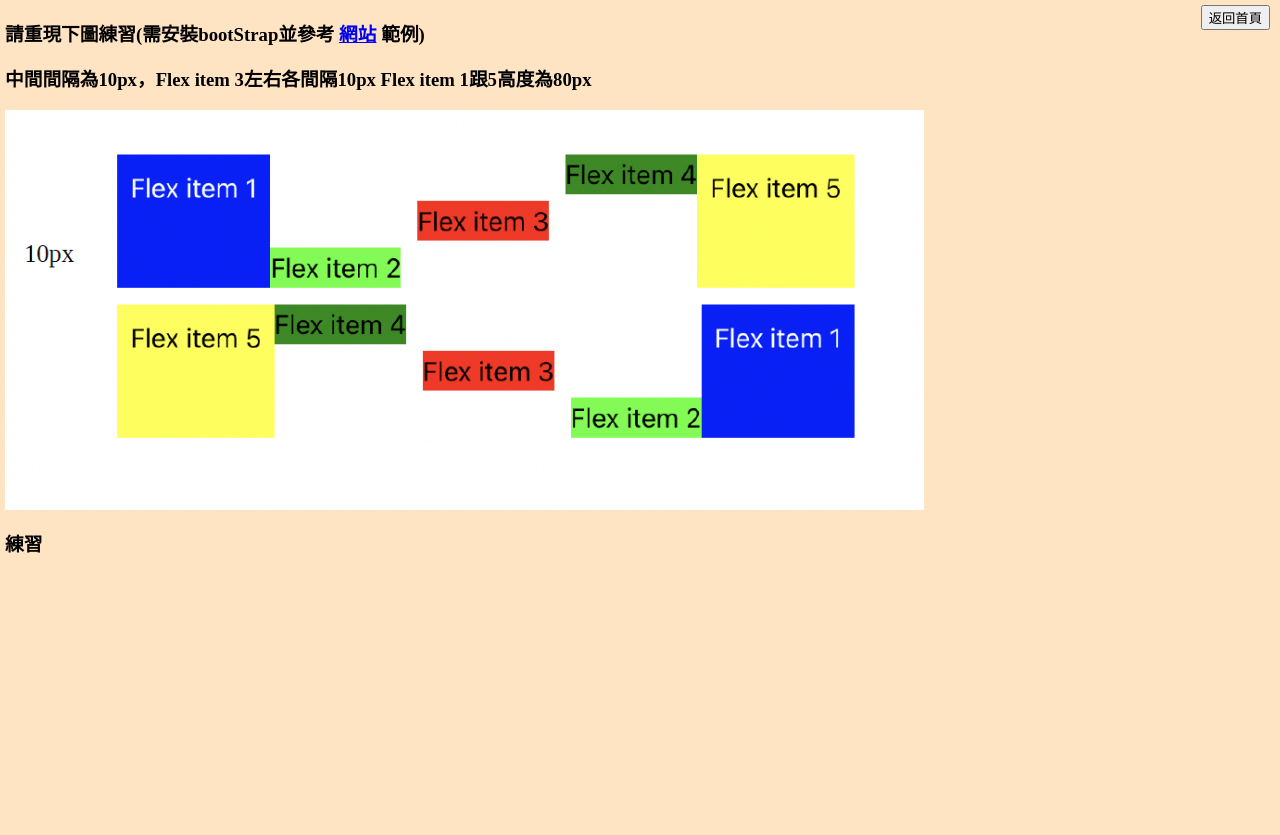
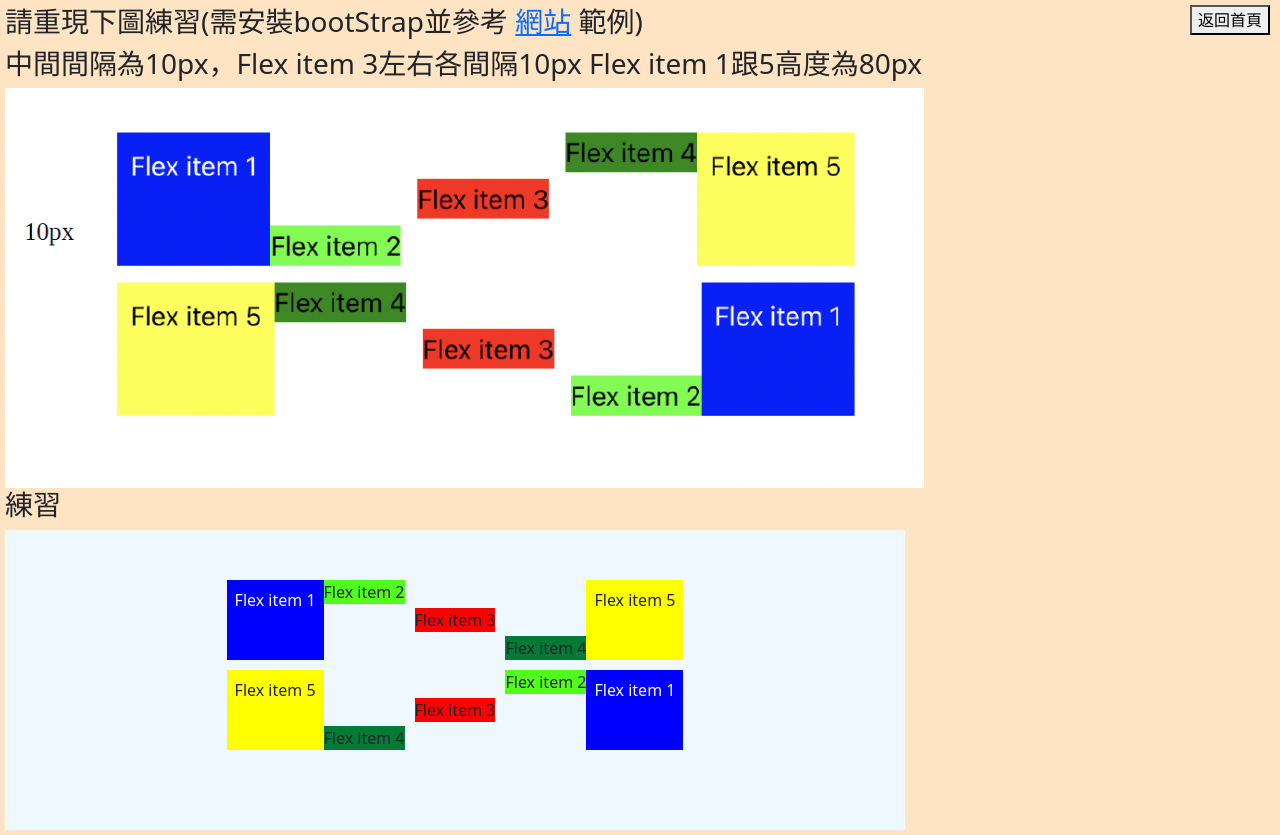
Before and after one commit to lingyilun/practise, an Angular app: page /practise3 in a window 1280 px wide. Before the commit the page ends 800 px from the top, so only its background shows below. Built offline with nearby package versions, Linux system fonts and the light colour scheme.

Commit message:
練習三

```diff
--- a/angular.json
+++ b/angular.json
@@ -32,7 +32,8 @@
               }
             ],
             "styles": [
-              "src/styles.scss"
+              "src/styles.scss",
+              "./node_modules/bootstrap/dist/css/bootstrap.min.css"
             ],
             "scripts": []
           },
--- a/package.json
+++ b/package.json
@@ -18,6 +18,7 @@
     "@angular/platform-browser": "^19.0.0",
     "@angular/platform-browser-dynamic": "^19.0.0",
     "@angular/router": "^19.0.0",
+    "bootstrap": "^5.3.5",
     "rxjs": "~7.8.0",
     "tslib": "^2.3.0",
     "zone.js": "~0.15.0"
--- a/src/app/practise3/practise3.component.html
+++ b/src/app/practise3/practise3.component.html
@@ -9,4 +9,28 @@
   </div>
   <!-- 請將練習寫在這下面 -->
   <h3>練習</h3>
-</div>
+  <div style="background-color: aliceblue;width:900px;height:300px;padding-top: 50px;">
+    <div class="d-flex flex-row bd-highlight mb-3" class="d-flex justify-content-center">
+      <div class="p-2 bd-highlight" style="background-color: blue;height:80px;color:aliceblue">Flex item 1</div>
+      <div class="align-self-start">
+        <div class=" bd-highlight" style="background-color: rgb(81, 253, 28);">Flex item 2</div>
+      </div>
+      <div class="align-self-center">
+        <div class=" bd-highlight" style="background-color: red;margin-left: 10px;margin-right: 10px;">Flex item 3</div>
+      </div>
+      <div class="align-self-end">
+        <div class=" bd-highlight" style="background-color: rgb(3, 122, 53);">Flex item 4</div>
+      </div>
+        <div class="p-2 bd-highlight" style="background-color: yellow;">Flex item 5</div>
+    </div>
+
+    <div class="d-flex justify-content-center" style="margin-top: 10px;">
+      <div  class="d-flex flex-row-reverse bd-highlight" >
+        <div class="p-2 bd-highlight" style="background-color: blue;height:80px;color:aliceblue">Flex item 1</div>
+        <div class=" bd-highlight align-self-start" style="background-color: rgb(81, 253, 28);">Flex item 2</div>
+        <div class=" bd-highlight align-self-center" style="background-color: red;margin-left: 10px;margin-right: 10px;">Flex item 3</div>
+        <div class=" bd-highlight align-self-end" style="background-color: rgb(3, 122, 53);">Flex item 4</div>
+        <div class="p-2 bd-highlight" style="background-color: yellow;">Flex item 5</div>
+      </div>
+    </div>
+  </div>
```
Also changed, not shown: 1 other file (tests, documents, lock files or other folders).
